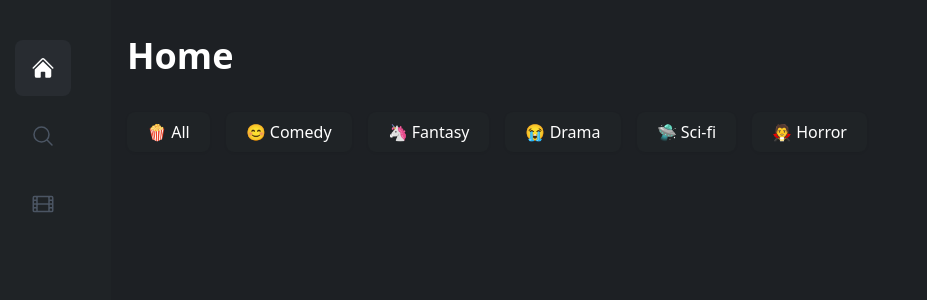
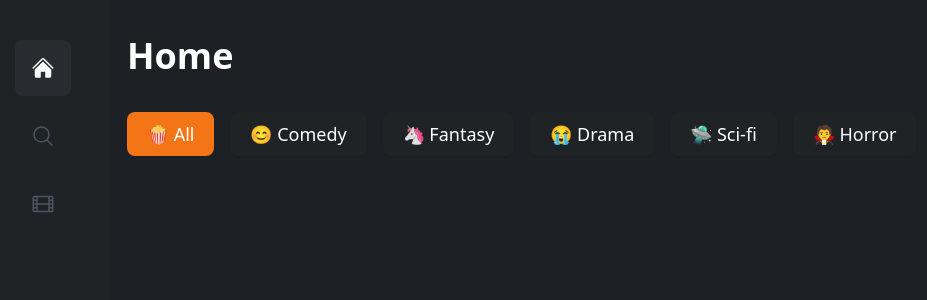
Before and after one commit to drummer-Yurii/movieology-frontend, a Vue app: page / in a window 1280 px wide. Shown: the top 300 px of the page, without its empty margins (25-952 px from the left). Built offline with nearby package versions, Linux system fonts and the light colour scheme; the HTML template or start-up script is replaced by a standard one.

Commit message:
active push for tabs

```diff
--- a/src/components/Tabs.vue
+++ b/src/components/Tabs.vue
@@ -2,16 +2,23 @@
 import { Tab } from '../types';
 
 defineProps<{
-    tabs: Tab[];
+    tabs: Tab[]
+    activeTab: string
 }>();
+
+const emits = defineEmits<{
+    (e: 'on-tab-change', tab: string): void
+}>()
 </script>
 
 <template>
     <div>
         <nav class="flex space-x-4">
             <a
-                class="bg-movie-black-200 rounded-lg px-5 py-2 text-white drop-shadow-sm hover:bg-oranje cursor-pointer"
+                class="text-lg rounded-lg px-5 py-2 text-white drop-shadow-sm hover:bg-oranje cursor-pointer"
+                :class="id === activeTab ? 'bg-oranje' : 'bg-movie-black-200'"
                 v-for="{ id, emoji, title } in tabs"
+                @click="emits('on-tab-change', id)"
                 :key="id"
             >
                 {{ emoji }}
--- a/src/mocks/tabs.ts
+++ b/src/mocks/tabs.ts
@@ -1,6 +1,6 @@
 import { Tab } from "../types";
 
-export const tabs: Tab[] = [
+export const tabsMock: Tab[] = [
     {
         title: 'All',
         id: '1',
--- a/src/pages/Home.vue
+++ b/src/pages/Home.vue
@@ -1,14 +1,24 @@
 <script lang="ts" setup>
+import { ref } from 'vue';
 import Page from '../components/layout/Page.vue';
 import Tabs from '../components/Tabs.vue'
-import { tabs } from '../mocks/tabs';
+import { tabsMock } from '../mocks/tabs';
+
+const activeTab = ref<string>(tabsMock[0].id)
+const onTabChange = (tabId: string) => {
+    activeTab.value = tabId
+}
 </script>
 
 <template>
     <page>
         <template #title>Home</template>
         <div>
-            <tabs :tabs="tabs" />
+            <tabs
+                :tabs="tabsMock"
+                :active-tab="activeTab"
+                @on-tab-change="onTabChange"
+            />
         </div>
     </page>
 </template>
```
